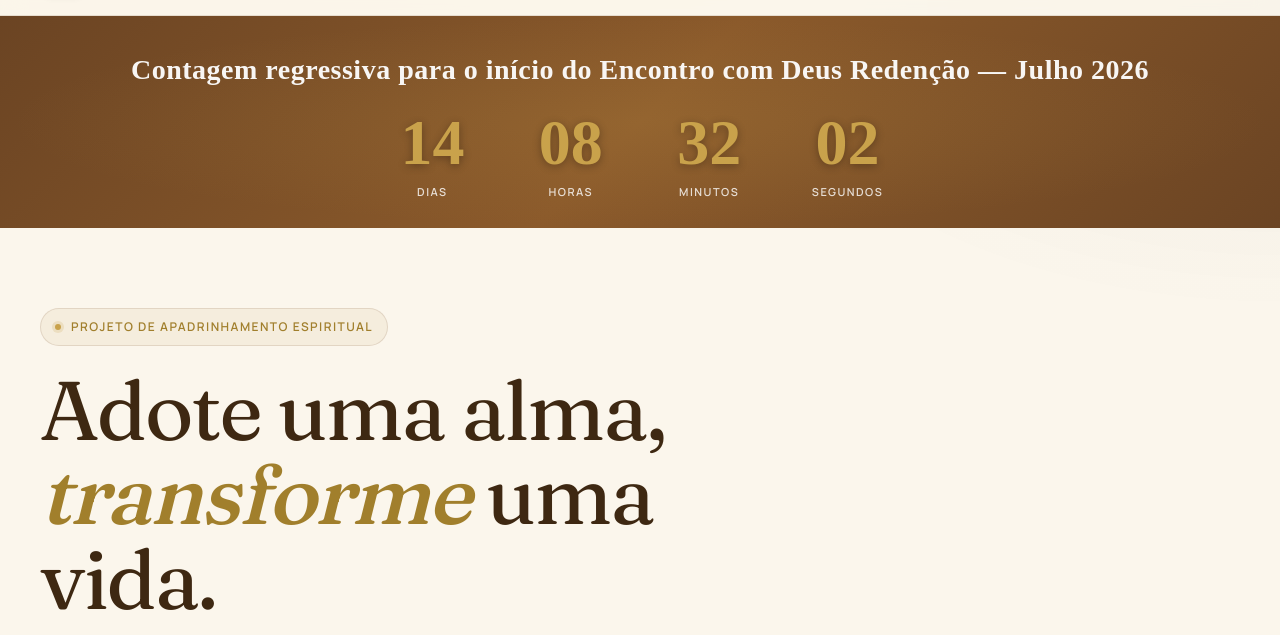
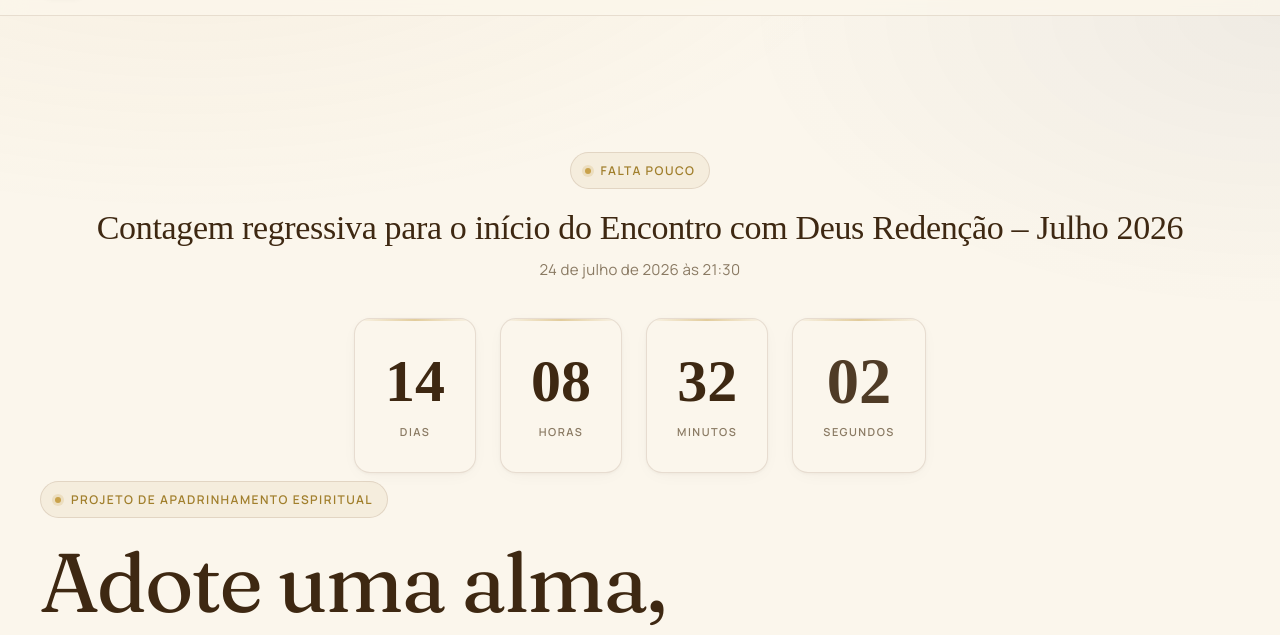
Before and after one commit to Gabs251/Adote-uma-alma-GP-Portugal, a plain HTML site: page index.html in a window 1280 px wide. Shown: the part 67-702 px from the top of the page. Drawn offline with Linux system fonts and the light colour scheme.

Commit message:
Update countdown and hero section

```diff
--- a/index.html
+++ b/index.html
@@ -133,65 +133,115 @@
 
   .menu-toggle { display: none; }
 
-  /* ============ COUNTDOWN BANNER ============ */
-  .countdown-banner {
-    background: linear-gradient(135deg, #6B4423 0%, #8B5A2B 50%, #6B4423 100%);
-    color: #fff;
+  /* ============ COUNTDOWN (hero-integrated) ============ */
+  .countdown-section {
+    padding: 56px 0 8px;
     text-align: center;
-    padding: 32px 20px 28px;
+  }
+  .countdown-eyebrow {
+    display: inline-flex; align-items: center; gap: 10px;
+    padding: 8px 14px; border-radius: 999px;
+    background: var(--cream-2);
+    border: 1px solid var(--line);
+    font-size: 12px; letter-spacing: 0.12em;
+    text-transform: uppercase; color: var(--gold-deep);
+    font-weight: 600;
+  }
+  .countdown-eyebrow::before {
+    content: ''; width: 6px; height: 6px; border-radius: 50%;
+    background: var(--gold);
+    box-shadow: 0 0 0 3px rgba(201,162,75,0.2);
+  }
+  .countdown-title {
+    font-family: 'Cormorant Garamond', serif;
+    font-size: clamp(22px, 3vw, 34px);
+    font-weight: 500;
+    color: var(--brown-deep);
+    margin-top: 18px;
+    line-height: 1.25;
+    letter-spacing: -0.01em;
+  }
+  .countdown-subtitle {
+    font-size: 15px;
+    color: var(--muted);
+    margin-top: 8px;
+    letter-spacing: 0.02em;
+  }
+  .countdown-timer {
+    display: flex;
+    justify-content: center;
+    gap: clamp(10px, 2vw, 24px);
+    flex-wrap: wrap;
+    margin-top: 36px;
+  }
+  .cd-card {
+    background: var(--cream);
+    border: 1px solid var(--line);
+    border-radius: 16px;
+    padding: clamp(20px, 3vw, 32px) clamp(18px, 2.5vw, 30px);
+    min-width: clamp(72px, 12vw, 120px);
+    text-align: center;
+    box-shadow: 0 4px 20px -8px rgba(62,40,18,0.08), 0 1px 3px rgba(62,40,18,0.04);
+    transition: transform .3s ease, box-shadow .3s ease;
     position: relative;
     overflow: hidden;
   }
-  .countdown-banner::before {
+  .cd-card::after {
     content: '';
     position: absolute;
-    inset: 0;
-    background: radial-gradient(ellipse at center, rgba(201,162,75,0.15) 0%, transparent 70%);
-    pointer-events: none;
-  }
-  .countdown-banner .countdown-label {
+    top: 0; left: 0; right: 0;
+    height: 2px;
+    background: linear-gradient(90deg, transparent, var(--gold), transparent);
+    opacity: 0.5;
+  }
+  .cd-card:hover {
+    transform: translateY(-2px);
+    box-shadow: 0 8px 28px -10px rgba(62,40,18,0.14), 0 2px 6px rgba(62,40,18,0.06);
+  }
+  .cd-number {
     font-family: 'Cormorant Garamond', serif;
-    font-size: clamp(18px, 2.5vw, 28px);
+    font-size: clamp(36px, 5.5vw, 60px);
     font-weight: 600;
-    letter-spacing: 0.5px;
-    margin-bottom: 18px;
-    opacity: 0.95;
-    position: relative;
-  }
-  .countdown-banner .countdown-timer {
-    display: flex;
-    justify-content: center;
-    gap: clamp(12px, 3vw, 40px);
-    flex-wrap: wrap;
-    position: relative;
-  }
-  .countdown-banner .cd-unit {
-    display: flex;
-    flex-direction: column;
-    align-items: center;
-    min-width: clamp(64px, 10vw, 100px);
-  }
-  .countdown-banner .cd-number {
-    font-family: 'Cormorant Garamond', serif;
-    font-size: clamp(36px, 6vw, 64px);
-    font-weight: 700;
     line-height: 1;
-    color: #C9A24B;
-    text-shadow: 0 2px 8px rgba(0,0,0,0.3);
+    color: var(--brown-deep);
     font-variant-numeric: tabular-nums;
-  }
-  .countdown-banner .cd-label {
+    display: inline-block;
+    transition: transform .3s cubic-bezier(0.34,1.56,0.64,1), opacity .3s ease;
+  }
+  .cd-number.tick {
+    transform: scale(1.08);
+    opacity: 0.85;
+  }
+  .cd-label {
     font-size: 11px;
     font-weight: 600;
     letter-spacing: 1.5px;
     text-transform: uppercase;
-    margin-top: 8px;
-    opacity: 0.8;
+    color: var(--muted);
+    margin-top: 12px;
+  }
+  .countdown-done {
+    font-family: 'Cormorant Garamond', serif;
+    font-size: clamp(24px, 3.5vw, 38px);
+    font-weight: 500;
+    color: var(--gold-deep);
+    font-style: italic;
+    padding: 28px 0 8px;
+    display: none;
+    animation: cd-fade-in 1s ease forwards;
+  }
+  @keyframes cd-fade-in {
+    from { opacity: 0; transform: translateY(12px); }
+    to { opacity: 1; transform: translateY(0); }
   }
   @media (max-width: 768px) {
-    .countdown-banner { padding: 24px 16px 22px; }
-    .countdown-banner .countdown-timer { gap: 16px; }
-    .countdown-banner .cd-unit { min-width: 60px; }
+    .countdown-section { padding: 40px 0 4px; }
+    .countdown-timer { gap: 10px; margin-top: 28px; }
+    .cd-card { padding: 18px 14px; min-width: 68px; border-radius: 14px; }
+  }
+  @media (max-width: 480px) {
+    .countdown-timer { gap: 8px; }
+    .cd-card { min-width: 64px; padding: 16px 10px; }
   }
 
   /* ============ HERO ============ */
@@ -903,19 +953,21 @@
     </div>
   </header>
 
-  <section class="countdown-banner" aria-label="Contagem regressiva">
-    <div class="countdown-label">Contagem regressiva para o início do Encontro com Deus Redenção — Julho 2026</div>
-    <div class="countdown-timer" id="countdown-timer">
-      <div class="cd-unit"><span class="cd-number" id="cd-days">--</span><span class="cd-label">Dias</span></div>
-      <div class="cd-unit"><span class="cd-number" id="cd-hours">--</span><span class="cd-label">Horas</span></div>
-      <div class="cd-unit"><span class="cd-number" id="cd-mins">--</span><span class="cd-label">Minutos</span></div>
-      <div class="cd-unit"><span class="cd-number" id="cd-secs">--</span><span class="cd-label">Segundos</span></div>
-    </div>
-  </section>
-
   <main id="top">
-    <!-- HERO -->
+    <!-- HERO with integrated countdown -->
     <section class="hero container" aria-labelledby="hero-title">
+      <div class="countdown-section">
+        <span class="countdown-eyebrow">Falta pouco</span>
+        <div class="countdown-title">Contagem regressiva para o início do Encontro com Deus Redenção – Julho 2026</div>
+        <div class="countdown-subtitle">24 de julho de 2026 às 21:30</div>
+        <div class="countdown-timer" id="countdown-timer">
+          <div class="cd-card"><span class="cd-number" id="cd-days">--</span><div class="cd-label">Dias</div></div>
+          <div class="cd-card"><span class="cd-number" id="cd-hours">--</span><div class="cd-label">Horas</div></div>
+          <div class="cd-card"><span class="cd-number" id="cd-mins">--</span><div class="cd-label">Minutos</div></div>
+          <div class="cd-card"><span class="cd-number" id="cd-secs">--</span><div class="cd-label">Segundos</div></div>
+        </div>
+        <div class="countdown-done" id="countdown-done">O Encontro com Deus Redenção já começou.</div>
+      </div>
       <span class="hero-eyebrow">Projeto de Apadrinhamento Espiritual</span>
       <h1 id="hero-title">Adote uma alma, <em>transforme</em> uma vida.</h1>
       <p class="hero-sub">
@@ -1244,7 +1296,7 @@
           <button type="button" class="amount-chip" onclick="setAmount(25)">€25</button>
           <button type="button" class="amount-chip selected" onclick="setAmount(50)">€50</button>
           <button type="button" class="amount-chip" onclick="setAmount(100)">€100</button>
-          <button type="button" class="amount-chip" onclick="setAmount(250)">€250</button>
+          <button type="button" class="amount-chip" onclick="setAmount(110)">€110</button>
         </div>
         <input type="number" id="adoptAmount" value="50" min="1" step="1" />
       </div>
@@ -1357,24 +1409,45 @@
    ================================================== */
 (function() {
   const target = new Date('2026-07-24T21:30:00+01:00');
-  const dEl = document.getElementById('cd-days');
-  const hEl = document.getElementById('cd-hours');
-  const mEl = document.getElementById('cd-mins');
-  const sEl = document.getElementById('cd-secs');
+  const els = {
+    days: document.getElementById('cd-days'),
+    hours: document.getElementById('cd-hours'),
+    mins: document.getElementById('cd-mins'),
+    secs: document.getElementById('cd-secs'),
+    timer: document.getElementById('countdown-timer'),
+    done: document.getElementById('countdown-done'),
+  };
+  const prev = { days: '', hours: '', mins: '', secs: '' };
+
   function pad(n) { return String(n).padStart(2, '0'); }
+
+  function setVal(el, key, val) {
+    const s = pad(val);
+    if (prev[key] !== s) {
+      el.classList.remove('tick');
+      void el.offsetWidth;
+      el.textContent = s;
+      el.classList.add('tick');
+      setTimeout(() => el.classList.remove('tick'), 300);
+      prev[key] = s;
+    }
+  }
+
   function tick() {
     const now = new Date();
-    let diff = Math.max(0, target - now);
+    const diff = target - now;
+    if (diff <= 0) {
+      if (els.timer) els.timer.style.display = 'none';
+      if (els.done) els.done.style.display = 'block';
+      return;
+    }
     const totalSec = Math.floor(diff / 1000);
-    const days = Math.floor(totalSec / 86400);
-    const hours = Math.floor((totalSec % 86400) / 3600);
-    const mins = Math.floor((totalSec % 3600) / 60);
-    const secs = totalSec % 60;
-    if (dEl) dEl.textContent = pad(days);
-    if (hEl) hEl.textContent = pad(hours);
-    if (mEl) mEl.textContent = pad(mins);
-    if (sEl) sEl.textContent = pad(secs);
-  }
+    setVal(els.days, 'days', Math.floor(totalSec / 86400));
+    setVal(els.hours, 'hours', Math.floor((totalSec % 86400) / 3600));
+    setVal(els.mins, 'mins', Math.floor((totalSec % 3600) / 60));
+    setVal(els.secs, 'secs', totalSec % 60);
+  }
+
   tick();
   setInterval(tick, 1000);
 })();
```
